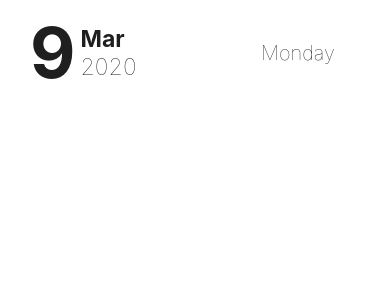
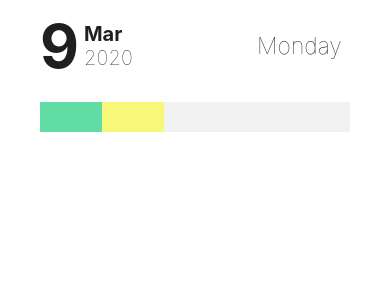
Before and after one commit to lesanpi/todo-app, a React Native app: screen / in a window 390 px wide. Shown: the top 300 px of the page. Built offline with nearby package versions, Linux system fonts and the light colour scheme.

Commit message:
3. ProgressBar

```diff
--- a/src/App.js
+++ b/src/App.js
@@ -1,78 +1,16 @@
 import React from 'react';
-import {
-  SafeAreaView,
-  StyleSheet,
-  ScrollView,
-  View,
-  Text,
-  StatusBar,
-} from 'react-native';
-//import {TodoDate} from './components/TodoDate';
+import {SafeAreaView, StyleSheet, ScrollView, View} from 'react-native';
+import TodoDate from './components/TodoDate';
+import Progress from './components/Progress';
 import {Colors} from 'react-native/Libraries/NewAppScreen';
 
 const App = () => {
   return (
     <View>
-      <View>
-        <TodoDate />
-      </View>
+      <TodoDate />
+      <Progress />
     </View>
   );
 };
 
-function TodoDate() {
-  return (
-    <View style={styles.dayBar}>
-      <View style={styles.dayMonthYear}>
-        <Text style={styles.dayNumber}>9</Text>
-        <View style={styles.monthYear}>
-          <Text style={styles.month}>Mar</Text>
-          <Text style={styles.year}>2020</Text>
-        </View>
-      </View>
-      <Text style={styles.weekDay}>Monday</Text>
-    </View>
-  );
-}
-
-const styles = StyleSheet.create({
-  dayBar: {
-    flexDirection: 'row',
-    alignItems: 'center',
-    paddingHorizontal: 30,
-    paddingVertical: 10,
-  },
-  dayMonthYear: {
-    flexDirection: 'row',
-    width: '70%',
-  },
-  monthYear: {
-    justifyContent: 'center',
-  },
-  dayNumber: {
-    fontSize: 70,
-    fontWeight: 'bold',
-    marginRight: 5,
-    color: '#1f1f1f',
-  },
-  month: {
-    fontSize: 23,
-    fontWeight: 'bold',
-    color: '#1f1f1f',
-  },
-  year: {
-    fontSize: 23,
-    fontWeight: '100',
-    letterSpacing: 0.1,
-    color: '#1f1f1f',
-  },
-  weekDay: {
-    justifyContent: 'center',
-    fontWeight: '100',
-    color: '#1f1f1f',
-    alignItems: 'center',
-    fontSize: 20,
-  },
-});
-
 export default App;
--- /dev/null
+++ b/src/components/Progress.js
@@ -0,0 +1,59 @@
+import React from 'react';
+import {useAppState, useItems} from '../AppContext';
+import {StyleSheet, View} from 'react-native';
+
+function Progress() {
+  /*const totalAmount = useAppState().items.length;
+  const {paused, completed} = useItems();
+  const completedAmount = completed.length;
+  const pausedAmount = paused.length;
+
+  let completedPorcentage = completedAmount / totalAmount;
+  let pausedPorcentage = pausedAmount / totalAmount + completedPorcentage;
+
+  if (isNaN(completedPorcentage)) {
+    completedPorcentage = 0;
+  }
+  if (isNaN(pausedPorcentage)) {
+    pausedPorcentage = 0;
+  }*/
+
+  return (
+    <View style={{paddingHorizontal: 40, paddingVertical: 10}}>
+      <View style={styles.progress}>
+        <View style={styles.completed}></View>
+        <View style={styles.paused}></View>
+      </View>
+    </View>
+  );
+}
+
+const styles = StyleSheet.create({
+  progress: {
+    width: '100%',
+    height: 30,
+    //borderRadius: 20,
+    backgroundColor: 'rgba(0,0,0,0.05)',
+    flexDirection: 'row',
+  },
+  progressBar: {
+    height: '100%',
+    width: '20%',
+  },
+  completed: {
+    backgroundColor: '#62dca5',
+    height: '100%',
+    width: '20%',
+    //borderTopLeftRadius: 20,
+    //borderBottomLeftRadius: 20,
+  },
+  paused: {
+    backgroundColor: '#f7f879',
+    height: '100%',
+    width: '20%',
+    //borderTopRightRadius: 20,
+    //borderBottomRightRadius: 20,
+  },
+});
+
+export default Progress;
--- a/src/components/TodoDate.js
+++ b/src/components/TodoDate.js
@@ -1,5 +1,5 @@
 import React, {Component} from 'react';
-import {View, Text} from 'react-native';
+import {View, Text, StyleSheet} from 'react-native';
 
 function TodoDate() {
   return (
@@ -20,7 +20,7 @@ const styles = StyleSheet.create({
   dayBar: {
     flexDirection: 'row',
     alignItems: 'center',
-    paddingHorizontal: 20,
+    paddingHorizontal: 40,
     paddingVertical: 10,
   },
   dayMonthYear: {
```
